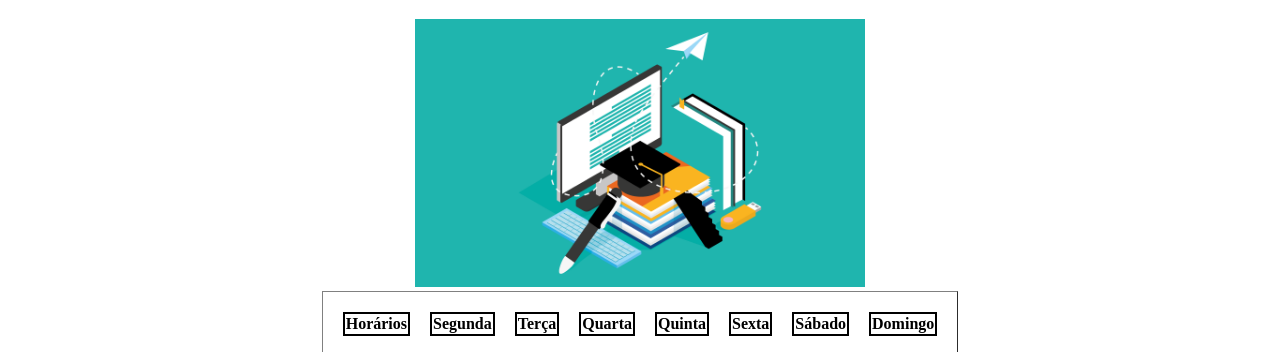
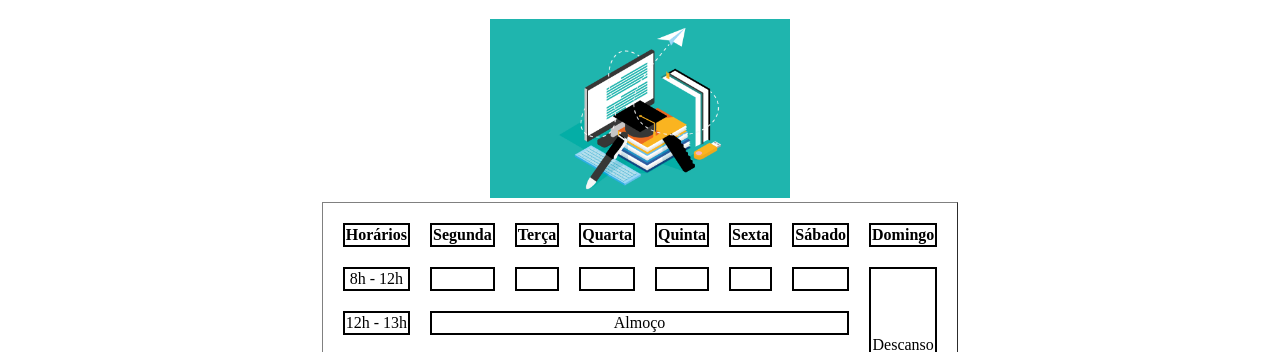
Before and after one commit to MaggieTavares/Atividade-tech-helper-21-03, a plain HTML site: page index.html in a window 1280 px wide. Shown: the part 61-413 px from the top of the page. Drawn offline with Linux system fonts and the light colour scheme.

Commit message:
second commit

```diff
--- a/index.html
+++ b/index.html
@@ -11,7 +11,7 @@
         <style>tr, th, td{border:solid 2px;}</style>
         <header style="text-align: center;">
             <h1>Plano de Estudos</h1>
-            <img src="./images/Como-criar-um-plano-de-estudo-para-cursos-EAD.png" alt="representação de estudos" width="450">
+            <img src="./images/Como-criar-um-plano-de-estudo-para-cursos-EAD.png" alt="representação de estudos" width="300">
         </header>
 
         <main style="text-align: center;">
```
